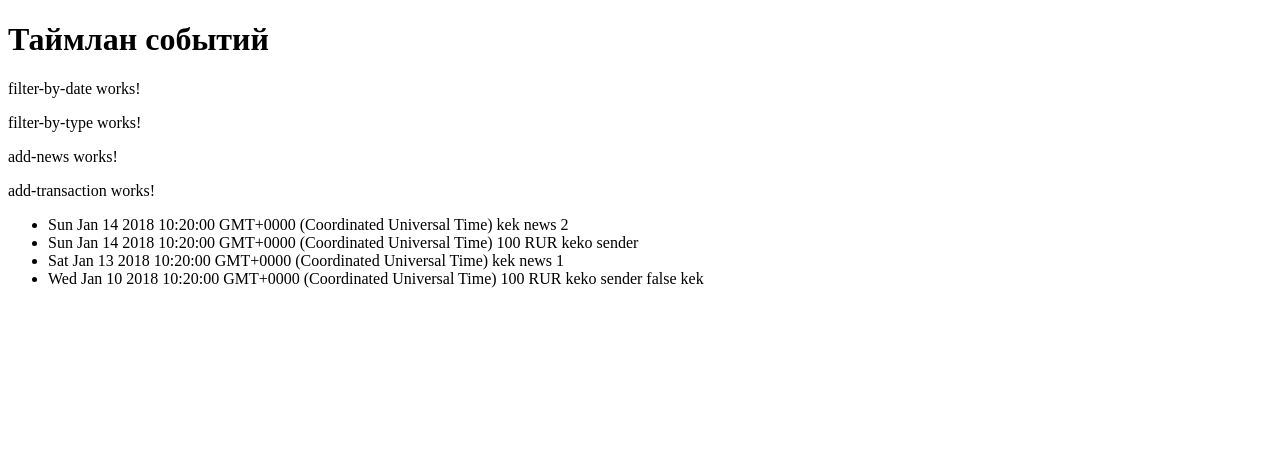
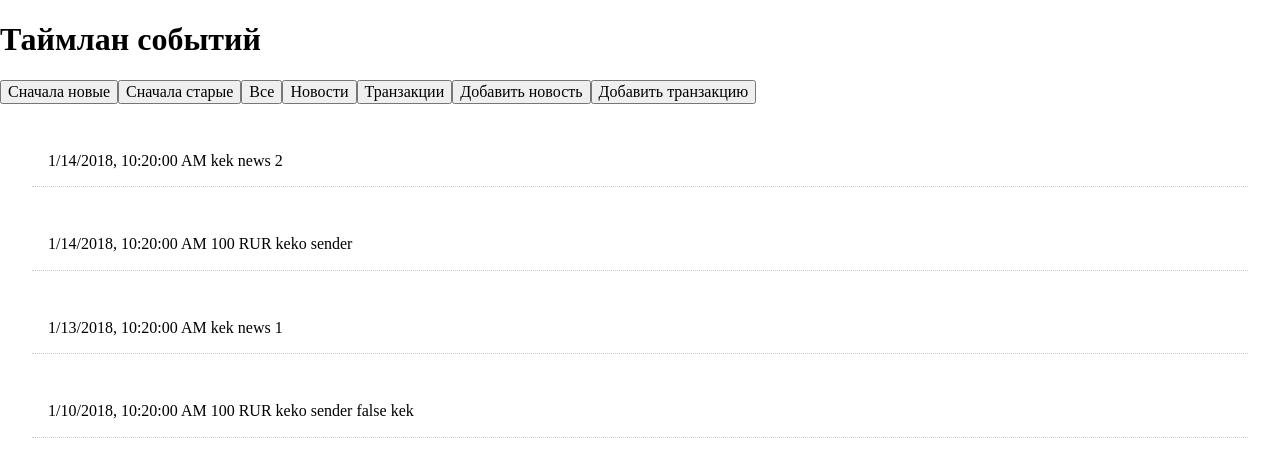
Before and after one commit to mr-africa/angular-learn, an Angular app: page / in a window 1280 px wide. Shown: the top 456 px of the page. Built offline with nearby package versions, Linux system fonts and the light colour scheme.

Commit message:
Добавлено немного стилизации

```diff
--- a/angular.json
+++ b/angular.json
@@ -23,7 +23,8 @@
               "src/assets"
             ],
             "styles": [
-              "src/styles.css"
+              "src/styles.css",
+              "node_modules/normalize.css/normalize.css"
             ],
             "scripts": []
           },
--- a/package.json
+++ b/package.json
@@ -21,6 +21,7 @@
     "@angular/platform-browser-dynamic": "^6.0.0",
     "@angular/router": "^6.0.0",
     "core-js": "^2.5.4",
+    "normalize.css": "^8.0.0",
     "rxjs": "^6.0.0",
     "zone.js": "^0.8.26"
   },
--- a/src/app/add-news/add-news.component.html
+++ b/src/app/add-news/add-news.component.html
@@ -1,3 +1 @@
-<p>
-  add-news works!
-</p>
+<button>Добавить новость</button>
--- a/src/app/add-transaction/add-transaction.component.html
+++ b/src/app/add-transaction/add-transaction.component.html
@@ -1,3 +1 @@
-<p>
-  add-transaction works!
-</p>
+<button>Добавить транзакцию</button>
--- a/src/app/consts.ts
+++ b/src/app/consts.ts
@@ -8,12 +8,16 @@ abstract class FeedEvent {
     constructor(date: string) {
         this.date = new Date(date);
     }
-    isNews() {
+    isNews(): boolean {
         return this.type === NEWS_EVENT_TYPE;
     }
 
-    isTransaction() {
+    isTransaction(): boolean {
         return this.type === TRANSACTION_EVENT_TYPE;
+    }
+
+    dateOutput(): string {
+        return this.date.toLocaleString();
     }
 }
 
--- a/src/app/event-list/event-list.component.css
+++ b/src/app/event-list/event-list.component.css
@@ -0,0 +1,11 @@
+.event-list {
+    list-style-type: none;
+    margin: 0;
+    padding: 0;
+}
+.event-list__item {
+    margin: 2em;
+    display: block;
+    padding: 1em;
+    border-bottom: 1px dotted #ccc;
+}
--- a/src/app/event-list/event-list.component.html
+++ b/src/app/event-list/event-list.component.html
@@ -1,5 +1,5 @@
-<ul>
-    <li *ngFor="let event of feed">
+<ul class="event-list">
+    <li class="event-list__item" *ngFor="let event of feed">
         <app-event [event]="event"></app-event>
     </li>
 </ul>
--- a/src/app/filter-by-date/filter-by-date.component.html
+++ b/src/app/filter-by-date/filter-by-date.component.html
@@ -1,3 +1,2 @@
-<p>
-  filter-by-date works!
-</p>
+<button>Сначала новые</button>
+<button>Сначала старые</button>
--- a/src/app/filter-by-type/filter-by-type.component.html
+++ b/src/app/filter-by-type/filter-by-type.component.html
@@ -1,3 +1,3 @@
-<p>
-  filter-by-type works!
-</p>
+<button>Все</button>
+<button>Новости</button>
+<button>Транзакции</button>
--- a/src/app/news-event/news-event.component.html
+++ b/src/app/news-event/news-event.component.html
@@ -1,4 +1,4 @@
 <div>
-    {{ news.date }}
+    {{ news.dateOutput() }}
     {{ news.title }}
 </div>
--- a/src/app/transaction-event/transaction-event.component.html
+++ b/src/app/transaction-event/transaction-event.component.html
@@ -1,5 +1,5 @@
 <div>
-    {{ transaction.date }}
+    {{ transaction.dateOutput() }}
     {{ transaction.amount }}
     {{ transaction.currency }}
     {{ transaction.sender }}
```
Also changed, not shown: 1 other file (tests, documents, lock files or other folders).
